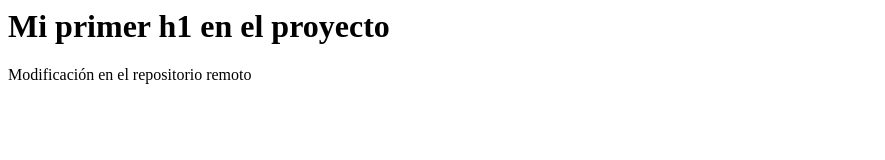
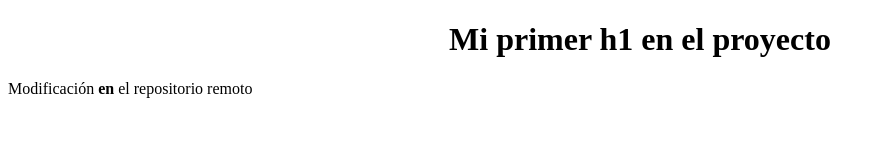
Before and after one commit to imasarnago/Portfolio-FrontEnd, a plain HTML site: page index.html in a window 1280 px wide. Shown: the whole page, without its empty margins (0-885 px from the left). Drawn offline with Linux system fonts and the light colour scheme.

Commit message:
última actualización de eliminación de archivos

```diff
--- a/index.html
+++ b/index.html
@@ -1,9 +1,12 @@
+<!DOCTYPE HTML>
 <html>
     <head>
         <title>Portfolio Argentina programa</title>
+        <meta charset="UTF-8">
     </head>
     <body>
-        <h1>Mi primer h1 en el proyecto</h1>
-        <p>Modificación en el repositorio remoto</p>
+        <h1 align="center">Mi primer h1 en el proyecto</h1>
+        <p>Modificación <strong>en</strong> el repositorio remoto</p>
+        <!-- Este es un comentario. Por lo tanto no será leído por el navegador -->
     </body>
 </html>
```
Also changed, not shown: styles.css (deleted).
